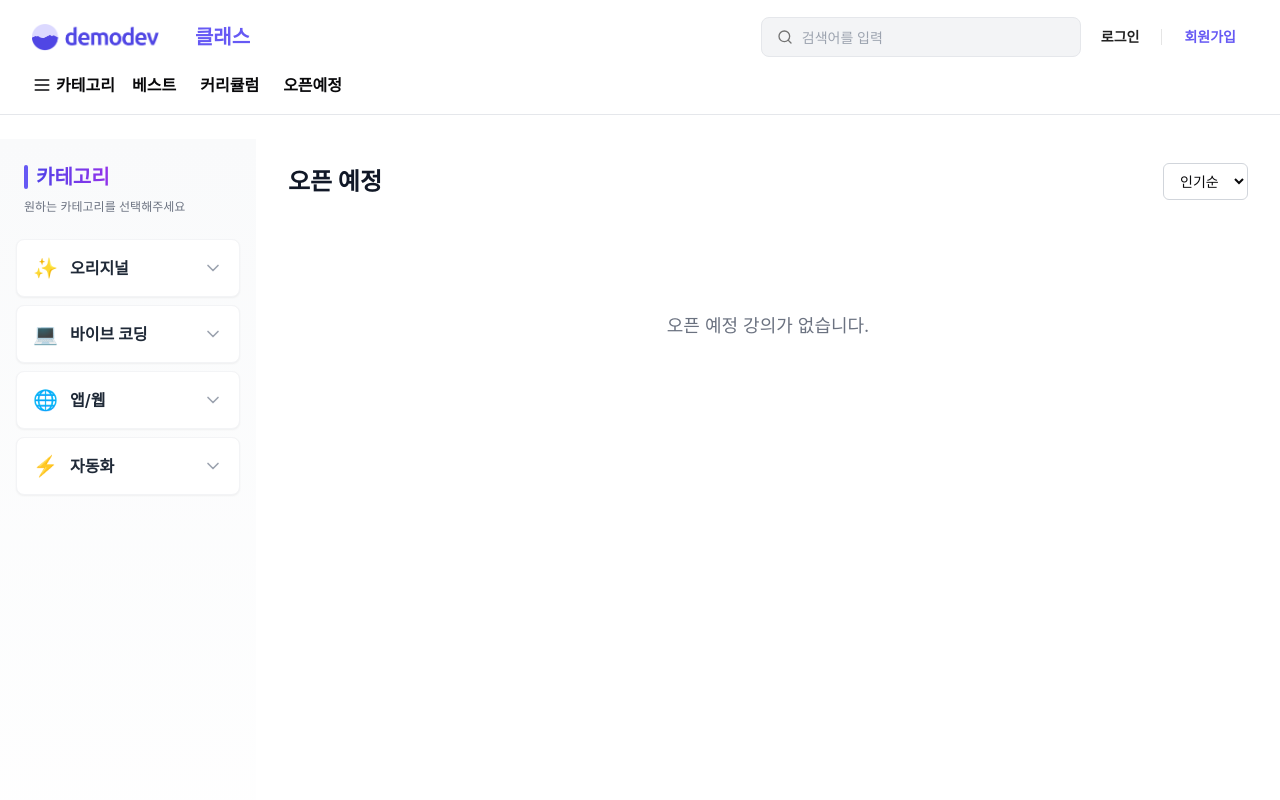
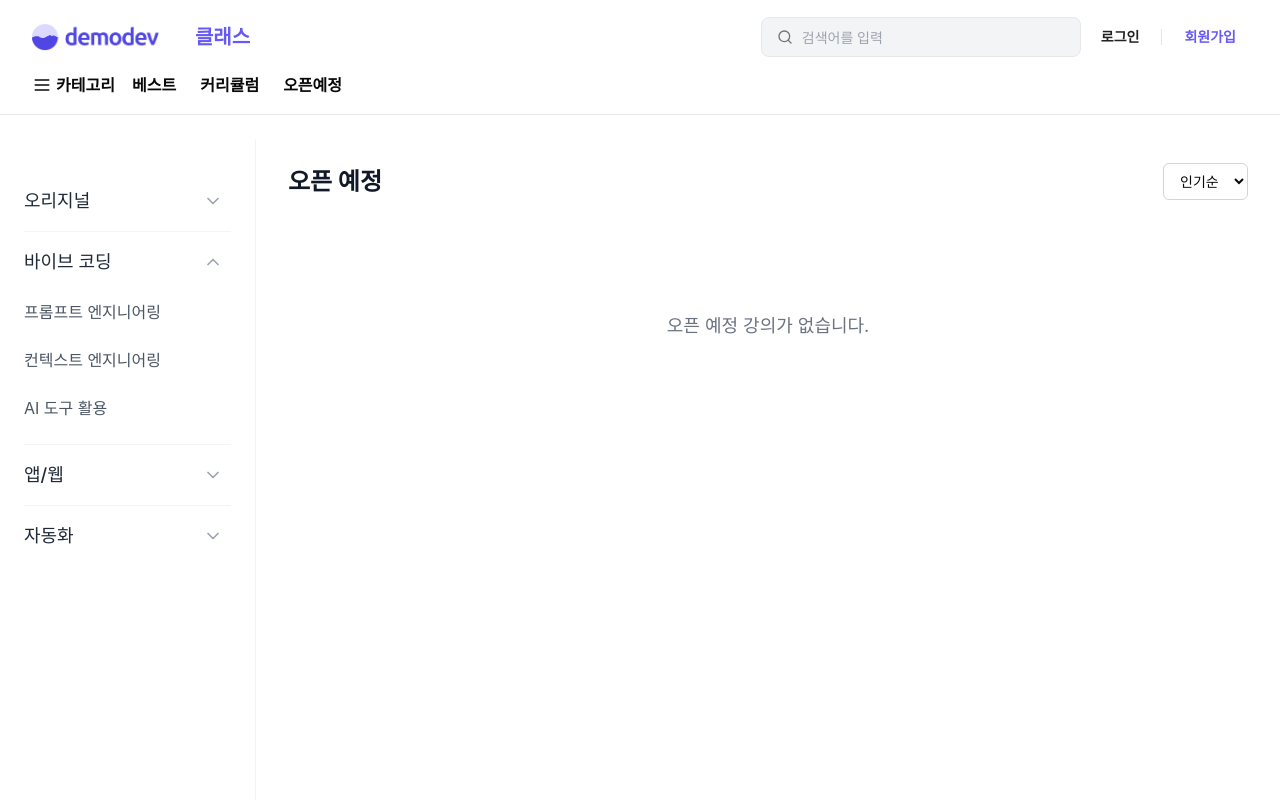
Before and after one commit to demodev-lab/demodev-lecture, a Next.js app: page /class/openScheduled in a window 1280 px wide. Shown: the top 800 px of the page. Built offline with nearby package versions, Linux system fonts and the light colour scheme.

Commit message:
fix/error 3

```diff
--- a/components/mypage/MyPageSidebar.tsx
+++ b/components/mypage/MyPageSidebar.tsx
@@ -5,12 +5,12 @@ import {
   MessageCircle,
   Star,
   ShoppingCart,
-  HelpCircle,
   Settings,
   ChevronRight,
   LayoutGrid
 } from "lucide-react";
 import Image from "next/image";
+import { useRouter } from "next/navigation";
 
 interface MenuItem {
   label: string;
@@ -30,6 +30,8 @@ interface MyPageSidebarProps {
 }
 
 export default function MyPageSidebar({ activeTab, onTabChange }: MyPageSidebarProps) {
+  const router = useRouter();
+
   // 임시 사용자 데이터
   const userData = {
     name: "고성현",
@@ -60,8 +62,11 @@ export default function MyPageSidebar({ activeTab, onTabChange }: MyPageSidebarP
     {
       title: "고객 지원",
       items: [
-        { label: "1:1 문의", icon: <HelpCircle className="w-4 h-4" /> },
-        { label: "자주 묻는 질문", icon: <MessageCircle className="w-4 h-4" /> },
+        {
+          label: "자주 묻는 질문",
+          icon: <MessageCircle className="w-4 h-4" />,
+          onClick: () => router.push("/footer/ask")
+        },
       ],
     },
     {
--- a/components/openScheduled/OpenScheduledSidebar.tsx
+++ b/components/openScheduled/OpenScheduledSidebar.tsx
@@ -1,18 +1,16 @@
 "use client";
 
-import React, { useState } from "react";
-import { useRouter } from "next/navigation";
+import React, { useState, useEffect, useMemo } from "react";
+import { useRouter, useSearchParams } from "next/navigation";
 
-const categories = [
+const sections = [
   {
     title: "오리지널",
     items: ["바이브 빌더스"],
-    emoji: "✨",
   },
   {
     title: "바이브 코딩",
     items: ["프롬프트 엔지니어링", "컨텍스트 엔지니어링", "AI 도구 활용"],
-    emoji: "💻",
   },
   {
     title: "앱/웹",
@@ -22,7 +20,6 @@ const categories = [
       "앱 수익화",
       "웹 수익화",
     ],
-    emoji: "🌐",
   },
   {
     title: "자동화",
@@ -33,70 +30,54 @@ const categories = [
       "크롤링",
       "AI 업무 자동화",
     ],
-    emoji: "⚡",
   },
 ];
 
-interface CategoryDropdownProps {
-  category: {
+function SectionToggle({
+  title,
+  items,
+  open,
+  onClick,
+  onItemClick,
+  onCategoryClick,
+  selectedCategory,
+  selectedSubcategory,
+}: {
   title: string;
   items: string[];
-    emoji: string;
-  };
-  isOpen: boolean;
-  onToggle: () => void;
+  open: boolean;
+  onClick: () => void;
+  onItemClick: (category: string, subcategory: string) => void;
   onCategoryClick: (category: string) => void;
-  onItemClick: (category: string, subcategory: string) => void;
   selectedCategory: string | null;
   selectedSubcategory: string | null;
-}
-
-function CategoryDropdown({
-  category,
-  isOpen,
-  onToggle,
-  onCategoryClick,
-  onItemClick,
-  selectedCategory,
-  selectedSubcategory,
-}: CategoryDropdownProps) {
-  const isSelectedCategory = selectedCategory === category.title;
+}) {
+  const isSelectedCategory = selectedCategory === title;
 
   return (
-    <div className="mb-2">
-      <div className="mx-4 rounded-lg overflow-hidden bg-white shadow-sm border border-gray-100 hover:shadow-md transition-all duration-200">
+    <div className="border-b border-gray-100 last:border-b-0">
+      <div className="flex items-center">
         <button
-          onClick={onToggle}
-          className={`w-full px-4 py-3.5 flex items-center justify-between transition-all duration-200 ${
-            isSelectedCategory
-              ? "bg-gradient-to-r from-brand-50 to-purple-50"
-              : "hover:bg-gray-50"
-          }`}
+          className="flex-1 flex items-center py-4 px-0 text-left focus:outline-none group"
+          onClick={() => onCategoryClick(title)}
         >
-          <div className="flex items-center space-x-3">
-            <span className="text-xl">{category.emoji}</span>
-            <span
-              className={`font-semibold transition-colors ${
-                isSelectedCategory
-                  ? "text-brand-600"
-                  : "text-gray-800 hover:text-brand-500"
-              }`}
-              onClick={(e) => {
-                e.stopPropagation();
-                onCategoryClick(category.title);
-              }}
+          <span className={`text-lg font-medium transition-colors ${
+            isSelectedCategory ? "text-brand-500" : "text-gray-800 hover:text-brand-500"
+          }`}>
+            {title}
+          </span>
+        </button>
+        <button
+          className="p-2 text-gray-400 hover:text-gray-600 transition-colors"
+          onClick={onClick}
+          aria-expanded={open}
         >
-              {category.title}
-            </span>
-          </div>
           <svg
             width="20"
             height="20"
             fill="none"
             viewBox="0 0 24 24"
-            className={`transition-all duration-300 ${
-              isOpen ? "rotate-180 text-brand-500" : "text-gray-400"
-            }`}
+            className={`transition-transform duration-200 ${open ? "rotate-180" : ""}`}
           >
             <path
               d="M6 9l6 6 6-6"
@@ -107,39 +88,31 @@ function CategoryDropdown({
             />
           </svg>
         </button>
-
+      </div>
       <div
         className={`overflow-hidden transition-all duration-300 ease-in-out ${
-            isOpen ? "max-h-96" : "max-h-0"
+          open ? "max-h-96 pb-4" : "max-h-0"
         }`}
       >
-          <div className="bg-gradient-to-b from-gray-50 to-white border-t border-gray-100">
-            {category.items.map((item, index) => {
-              const isSelected = selectedCategory === category.title && selectedSubcategory === item;
+        <ul className="space-y-2 pl-0">
+          {items.map((item) => {
+            const isSelected = selectedCategory === title && selectedSubcategory === item;
             return (
+              <li key={item}>
                 <button
-                  key={item}
-                  onClick={() => onItemClick(category.title, item)}
-                  className={`w-full px-12 py-3 text-left text-sm transition-all duration-150 relative group ${
+                  onClick={() => onItemClick(title, item)}
+                  className={`block w-full text-left text-base py-2 transition-colors duration-150 ${
                     isSelected
-                      ? "text-brand-600 font-semibold bg-brand-50"
-                      : "text-gray-600 hover:text-brand-500 hover:bg-gray-50"
-                  } ${index !== category.items.length - 1 ? "border-b border-gray-100" : ""}`}
+                      ? "text-brand-500 font-medium"
+                      : "text-gray-600 hover:text-brand-500"
+                  }`}
                 >
-                  <span className={`absolute left-6 transition-opacity ${
-                    isSelected ? "opacity-100" : "opacity-0 group-hover:opacity-100"
-                  }`}>
-                    •
-                  </span>
                   {item}
-                  {isSelected && (
-                    <span className="absolute right-4 top-1/2 -translate-y-1/2 w-1 h-8 bg-brand-500 rounded-full"></span>
-                  )}
                 </button>
+              </li>
             );
           })}
-          </div>
-        </div>
+        </ul>
       </div>
     </div>
   );
@@ -150,28 +123,59 @@ interface OpenScheduledSidebarProps {
   selectedSubcategory?: string | null;
 }
 
-export default function OpenScheduledSidebar({
-  selectedCategory,
-  selectedSubcategory
-}: OpenScheduledSidebarProps) {
+export default function OpenScheduledSidebar({ selectedCategory, selectedSubcategory }: OpenScheduledSidebarProps) {
   const router = useRouter();
+  const searchParams = useSearchParams();
+  const searchQuery = searchParams.get('search') || '';
 
-  const safeSelectedCategory: string | null = typeof selectedCategory === "undefined" ? null : selectedCategory;
-  const safeSelectedSubcategory: string | null = typeof selectedSubcategory === "undefined" ? null : selectedSubcategory;
+  const [openSections, setOpenSections] = useState(
+    sections.map((_, idx) => idx === 1) // 두 번째 섹션만 열어둠 (이미지와 같이)
+  );
 
-  const [openCategories, setOpenCategories] = useState<string[]>([]);
+  // 검색어에 따라 필터링된 섹션
+  const filteredSections = useMemo(() => {
+    if (!searchQuery) return sections;
 
-  const handleToggle = (categoryTitle: string) => {
-    setOpenCategories(prev =>
-      prev.includes(categoryTitle)
-        ? prev.filter(c => c !== categoryTitle)
-        : [...prev, categoryTitle]
+    const lowerSearchQuery = searchQuery.toLowerCase();
+
+    return sections.map(section => {
+      // 섹션 제목이 검색어를 포함하는지 확인
+      const titleMatches = section.title.toLowerCase().includes(lowerSearchQuery);
+
+      // 섹션 아이템들 중 검색어를 포함하는 것만 필터링
+      const filteredItems = section.items.filter(item =>
+        item.toLowerCase().includes(lowerSearchQuery)
+      );
+
+      // 섹션 제목이 매치되면 모든 아이템 표시, 아니면 필터링된 아이템만 표시
+      return {
+        ...section,
+        items: titleMatches ? section.items : filteredItems,
+        visible: titleMatches || filteredItems.length > 0
+      };
+    }).filter(section => section.visible);
+  }, [searchQuery]);
+
+  // 검색어가 있을 때 모든 섹션 열기
+  useEffect(() => {
+    if (searchQuery) {
+      setOpenSections(sections.map(() => true));
+    }
+  }, [searchQuery]);
+
+  const handleToggle = (idx: number) => {
+    setOpenSections((prev) =>
+      prev.map((open, i) => (i === idx ? !open : open))
     );
   };
 
   const handleCategoryClick = (category: string) => {
     const params = new URLSearchParams();
     params.set('category', category);
+    // 검색어가 있으면 유지
+    if (searchQuery) {
+      params.set('search', searchQuery);
+    }
     router.push(`/class/openScheduled?${params.toString()}`);
   };
 
@@ -179,35 +183,46 @@ export default function OpenScheduledSidebar({
     const params = new URLSearchParams();
     params.set('category', category);
     params.set('subcategory', subcategory);
+    // 검색어가 있으면 유지
+    if (searchQuery) {
+      params.set('search', searchQuery);
+    }
     router.push(`/class/openScheduled?${params.toString()}`);
   };
 
   return (
-    <aside className="w-full bg-gradient-to-b from-gray-50 to-white min-h-screen">
-      <div className="py-6">
-        <div className="px-6 pb-6">
-          <div className="flex items-center space-x-2">
-            <div className="w-1 h-6 bg-brand-500 rounded-full"></div>
-            <h3 className="text-xl font-bold bg-gradient-to-r from-brand-600 to-purple-600 bg-clip-text text-transparent">
-              카테고리
-            </h3>
+    <aside className="w-full bg-white border-r border-gray-100 min-h-screen">
+      <div className="px-6 py-8">
+        {searchQuery && (
+          <div className="mb-6 p-3 bg-gray-50 rounded-lg">
+            <p className="text-sm text-gray-600">
+              &ldquo;{searchQuery}&rdquo; 검색 결과
+            </p>
           </div>
-          <p className="text-xs text-gray-500 mt-2">원하는 카테고리를 선택해주세요</p>
+        )}
+        <div className="space-y-0">
+          {filteredSections.length === 0 ? (
+            <div className="text-center py-8">
+              <p className="text-gray-500">검색 결과가 없습니다.</p>
             </div>
-
-        <div className="space-y-2">
-          {categories.map((category) => (
-            <CategoryDropdown
-              key={category.title}
-              category={category}
-              isOpen={openCategories.includes(category.title)}
-              onToggle={() => handleToggle(category.title)}
+          ) : (
+            filteredSections.map((section) => {
+              const originalIdx = sections.findIndex(s => s.title === section.title);
+              return (
+                <SectionToggle
+                  key={section.title}
+                  title={section.title}
+                  items={section.items}
+                  open={openSections[originalIdx]}
+                  onClick={() => handleToggle(originalIdx)}
+                  onItemClick={handleItemClick}
                   onCategoryClick={handleCategoryClick}
-              onItemClick={handleItemClick}
-              selectedCategory={safeSelectedCategory}
-              selectedSubcategory={safeSelectedSubcategory}
+                  selectedCategory={selectedCategory || null}
+                  selectedSubcategory={selectedSubcategory || null}
                 />
-          ))}
+              );
+            })
+          )}
         </div>
       </div>
     </aside>
```
Also changed, not shown: components/@shared/Footer.tsx (+5 -2 lines), components/auth/SupabaseAuthContext.tsx (+97 -66 lines). Lines whose indentation alone changed are shown as unchanged.
